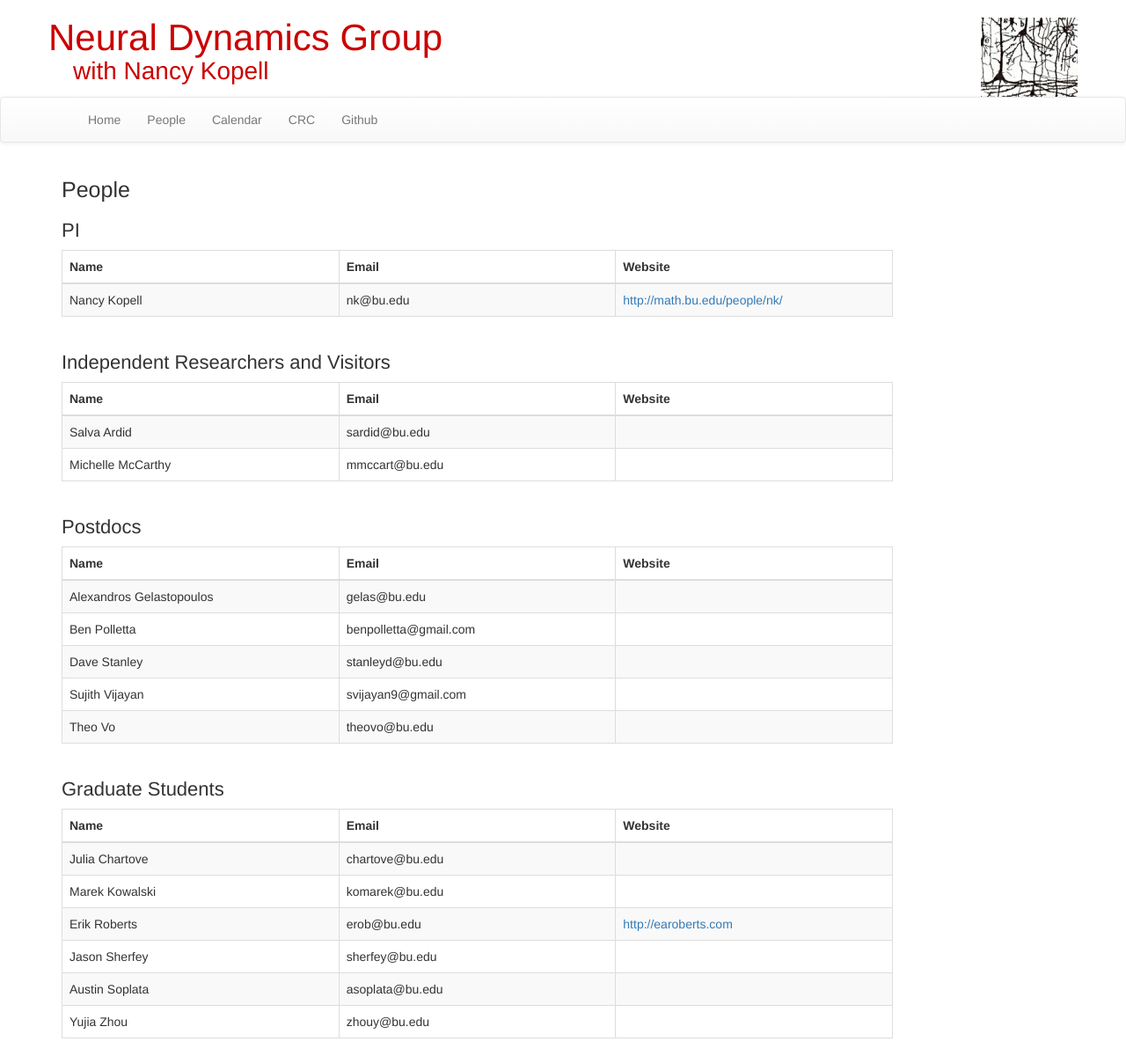
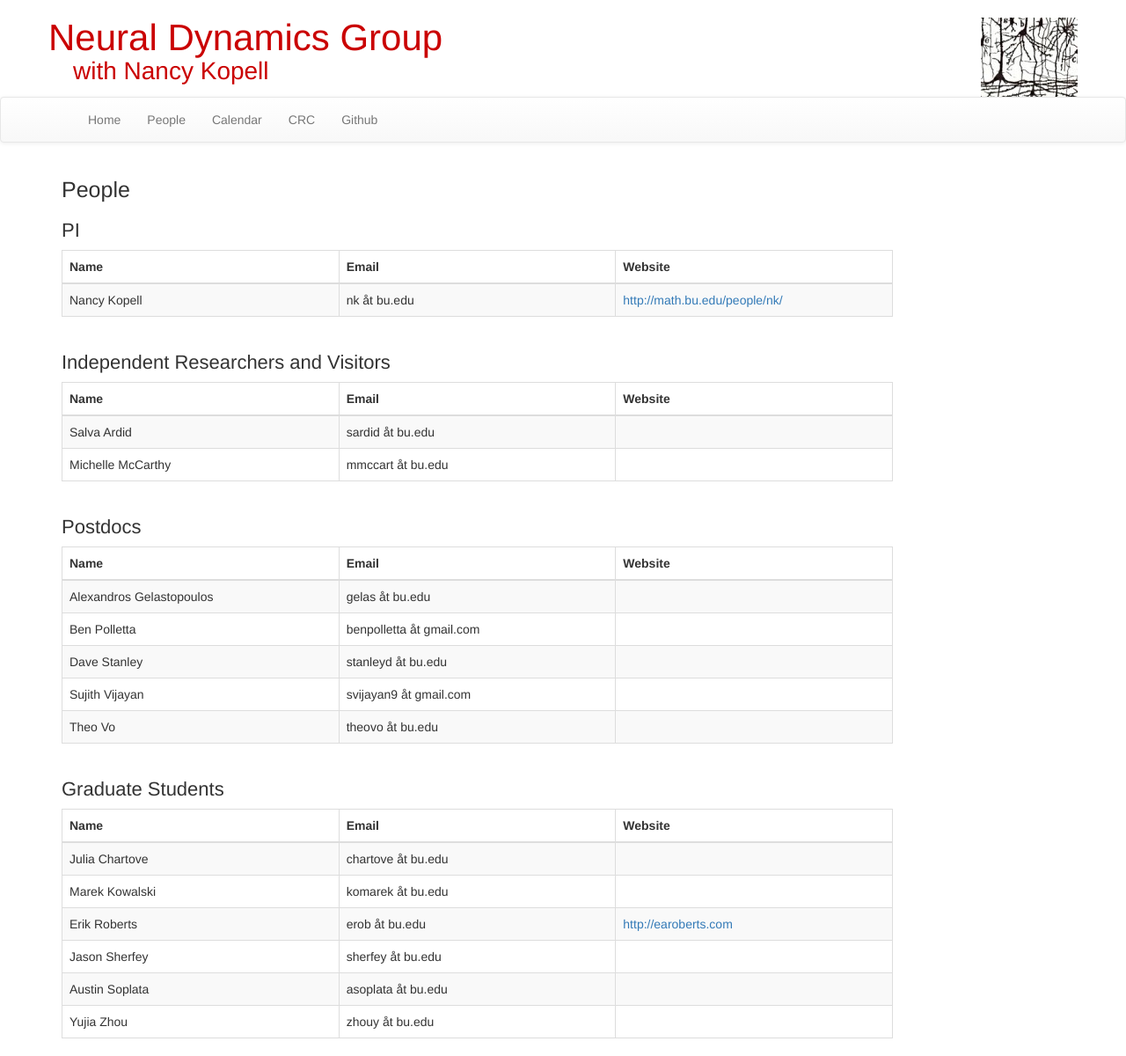
Before and after one commit to cogrhythms/nd, a Jekyll site: the page built from people/index.md, in a window 1280 px wide. Shown: the whole page at 88% size. Built offline with Jekyll 4.4.1, drawn with Linux system fonts in a browser that asks for light colours; nearby versions of some CDN libraries.

Commit message:
protext email

```diff
--- a/people/index.md
+++ b/people/index.md
@@ -18,7 +18,7 @@ title: "People"
     <tbody>
       <tr>
         <td class="name">{{site.data.people.pi.name}}</td>
-        <td class="email">{{site.data.people.pi.email}}</td>
+        <td class="email">{{site.data.people.pi.email | replace: '@', ' åt '}}</td>
         <td class="site"><a target="_blank" href="{{site.data.people.pi.website}}">{{site.data.people.pi.website}}</a></td>
       </tr>
     </tbody>
@@ -39,7 +39,7 @@ title: "People"
       {% for person in site.data.people.indep_visitors %}
         <tr>
           <td class="name">{{person.name}}</td>
-          <td class="email">{{person.email}}</td>
+          <td class="email">{{person.email | replace: '@', ' åt '}}</td>
           <td class="site"><a target="_blank" href="{{person.website}}">{{person.website}}</a></td>
         </tr>
       {% endfor %}
@@ -61,7 +61,7 @@ title: "People"
     {% for person in site.data.people.postdocs %}
       <tr>
         <td class="name">{{person.name}}</td>
-        <td class="email">{{person.email}}</td>
+        <td class="email">{{person.email | replace: '@', ' åt '}}</td>
         <td class="site"><a target="_blank" href="{{person.website}}">{{person.website}}</a></td>
       </tr>
     {% endfor %}
@@ -83,7 +83,7 @@ title: "People"
     {% for person in site.data.people.gradStudents %}
       <tr>
         <td class="name">{{person.name}}</td>
-        <td class="email">{{person.email}}</td>
+        <td class="email">{{person.email | replace: '@', ' åt '}}</td>
         <td class="site"><a target="_blank" href="{{person.website}}">{{person.website}}</a></td>
       </tr>
     {% endfor %}
```
